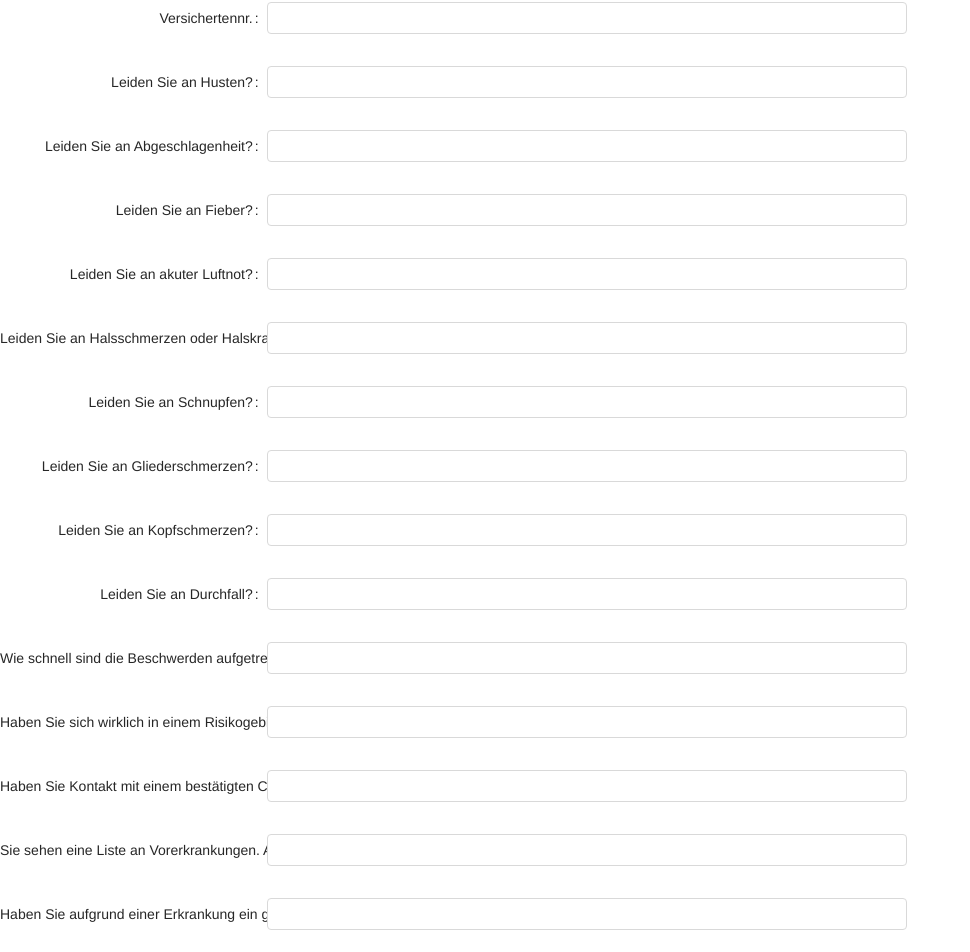
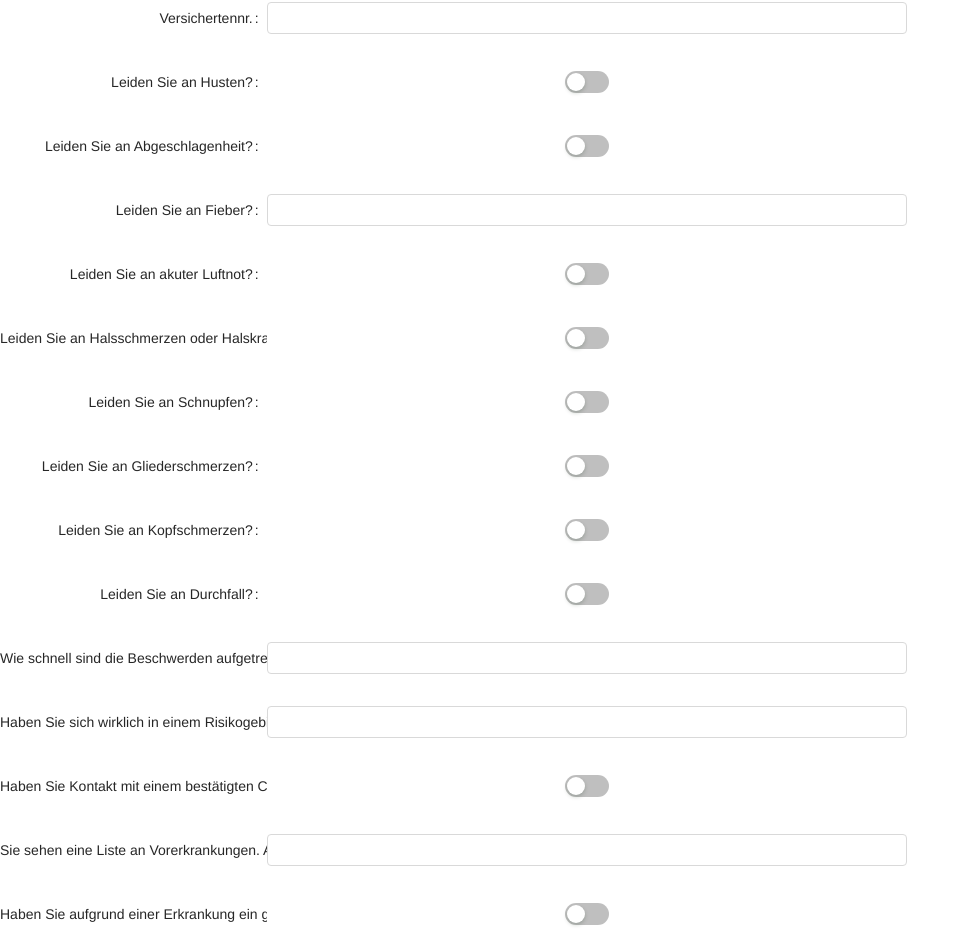
Before and after one commit to ImisDevelopers/1_011_a_infektionsfall_uebermittellung, a Vue app in the folder client/: page / in a window 1280 px wide. Shown: the part 1155-2107 px from the top of the page, without its empty margins (0-970 px from the left). Built offline with nearby package versions, Linux system fonts and the light colour scheme.

Commit message:
Simplify form changing ant selects to switches

```diff
--- a/client/src/components/PatientDataComponent.vue
+++ b/client/src/components/PatientDataComponent.vue
@@ -66,18 +66,12 @@
       <!-- Teil 2 -->
       <!-- Leiden Sie an Husten? -->
       <a-form-item label="Leiden Sie an Husten?">
-        <a-select v-decorator="['cough', { rules: [{ required: false }] }]" >
-          <a-select-option value="true">Ja</a-select-option>
-          <a-select-option value="false">Nein</a-select-option>
-        </a-select>
+        <a-switch v-decorator="['cough', { rules: [{ required: false }] }]" />
       </a-form-item>
 
       <!-- Leiden Sie an Abgeschlagenheit? -->
       <a-form-item label="Leiden Sie an Abgeschlagenheit?">
-        <a-select v-decorator="['fatigue', { rules: [{ required: false }] }]" >
-          <a-select-option value="true">Ja</a-select-option>
-          <a-select-option value="false">Nein</a-select-option>
-        </a-select>
+        <a-switch :loading=false v-decorator="['fatigue', { rules: [{ required: false }] }]" />
       </a-form-item>
 
       <!-- Leiden Sie an Fieber? -->
@@ -91,50 +85,32 @@
 
       <!-- Leiden Sie an akuter Luftnot? -->
       <a-form-item label="Leiden Sie an akuter Luftnot?">
-        <a-select v-decorator="['shortnessOfBreath', { rules: [{ required: false }] }]" >
-          <a-select-option value="true">Ja</a-select-option>
-          <a-select-option value="false">Nein</a-select-option>
-        </a-select>
+        <a-switch v-decorator="['breathlessness', { rules: [{ required: false }] }]" />
       </a-form-item>
 
       <!-- Leiden Sie an Halsschmerzen oder Halskratzen? -->
       <a-form-item label="Leiden Sie an Halsschmerzen oder Halskratzen?">
-        <a-select v-decorator="['soreThroat', { rules: [{ required: false }] }]" >
-          <a-select-option value="true">Ja</a-select-option>
-          <a-select-option value="false">Nein, ich habe keine Halsschmerzen</a-select-option>
-        </a-select>
+        <a-switch v-decorator="['sore_throat', { rules: [{ required: false }] }]" />
       </a-form-item>
 
       <!-- Leiden Sie an Schnupfen?-->
       <a-form-item label="Leiden Sie an Schnupfen?">
-        <a-select v-decorator="['cold', { rules: [{ required: false }] }]" >
-          <a-select-option value="true">Ja</a-select-option>
-          <a-select-option value="false">Nein, ich habe keinen Schnupfen</a-select-option>
-        </a-select>
+        <a-switch v-decorator="['cold', { rules: [{ required: false }] }]" />
       </a-form-item>
 
       <!-- Leiden Sie an Gliederschmerzen? -->
       <a-form-item label="Leiden Sie an Gliederschmerzen?">
-        <a-select v-decorator="['limbPain', { rules: [{ required: false }] }]" >
-          <a-select-option value="true">Ja</a-select-option>
-          <a-select-option value="false">Nein, ich habe keine Gliederschmerzen</a-select-option>
-        </a-select>
+        <a-switch v-decorator="['limb_pain', { rules: [{ required: false }] }]" />
       </a-form-item>
 
       <!-- Leiden Sie an Kopfschmerzen? -->
       <a-form-item label="Leiden Sie an Kopfschmerzen?">
-        <a-select v-decorator="['headaches', { rules: [{ required: false }] }]" >
-          <a-select-option value="true">Ja</a-select-option>
-          <a-select-option value="false">Nein, ich habe keine Kopfschmerzen</a-select-option>
-        </a-select>
+        <a-switch v-decorator="['headache', { rules: [{ required: false }] }]" />
       </a-form-item>
 
       <!-- Leiden Sie an Durchfall? -->
       <a-form-item label="Leiden Sie an Durchfall?">
-        <a-select v-decorator="['diarrhea', { rules: [{ required: false }] }]" >
-          <a-select-option value="true">Ja</a-select-option>
-          <a-select-option value="false">Nein, ich habe keinen Durchfall</a-select-option>
-        </a-select>
+        <a-switch v-decorator="['diarrhoea', { rules: [{ required: false }] }]" />
       </a-form-item>
 
       <!-- Wie schnell sind die Beschwerden aufgetreten? -->
@@ -163,10 +139,7 @@
 
       <!-- Haben Sie Kontakt mit einem bestätigten Corona-Patienten gehabt? -->
       <a-form-item label="Haben Sie Kontakt mit einem bestätigten Corona-Patienten gehabt?">
-        <a-select v-decorator="['coronaContacts', { rules: [{ required: false }] }]" >
-          <a-select-option value="true">Ja</a-select-option>
-          <a-select-option value="false">Nein</a-select-option>
-        </a-select>
+        <a-switch v-decorator="['contact_with_infected', { rules: [{ required: false }] }]" />
       </a-form-item>
 
       <!-- Sie sehen eine Liste an Vorerkrankungen. An welchen Erkrankungen leiden Sie? -->
@@ -190,18 +163,12 @@
 
       <!-- Haben Sie aufgrund einer Erkrankung ein geschwächtes Immunsystem? -->
       <a-form-item label="Haben Sie aufgrund einer Erkrankung ein geschwächtes Immunsystem?">
-        <a-select v-decorator="['weakenedImmuneSystem', { rules: [{ required: false }] }]" >
-          <a-select-option value="true">Ja</a-select-option>
-          <a-select-option value="false">Nein</a-select-option>
-        </a-select>
+        <a-switch v-decorator="['weak_immune_system', { rules: [{ required: false }] }]" />
       </a-form-item>
 
       <!-- Haben Sie für diese Saison eine Influenza-Impfung erhalten? -->
       <a-form-item label="Haben Sie für diese Saison eine Influenza-Impfung erhalten?">
-        <a-select v-decorator="['fluImmunization', { rules: [{ required: false }] }]" >
-          <a-select-option value="true">Ja</a-select-option>
-          <a-select-option value="false">Nein</a-select-option>
-        </a-select>
+        <a-switch v-decorator="['flue_vaccination', { rules: [{ required: false }] }]" />
       </a-form-item>
 
       <!-- Datenschutzerklärung Bestätigung-->
```
